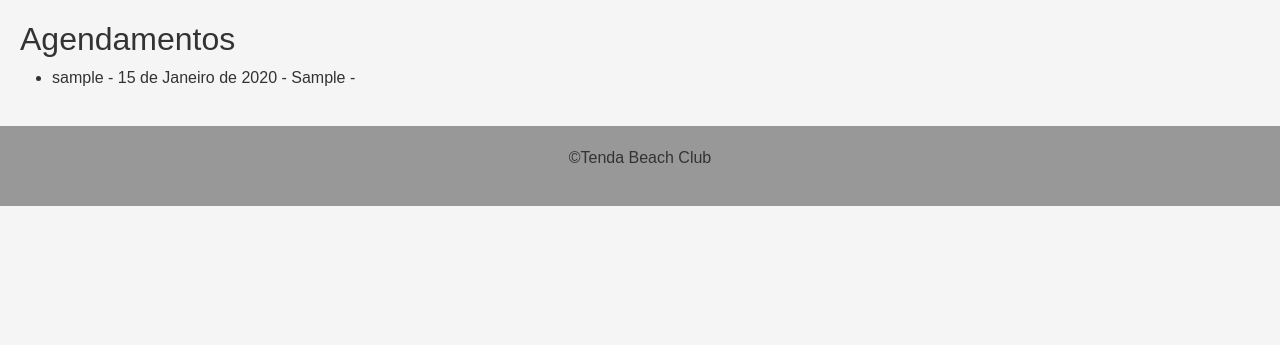
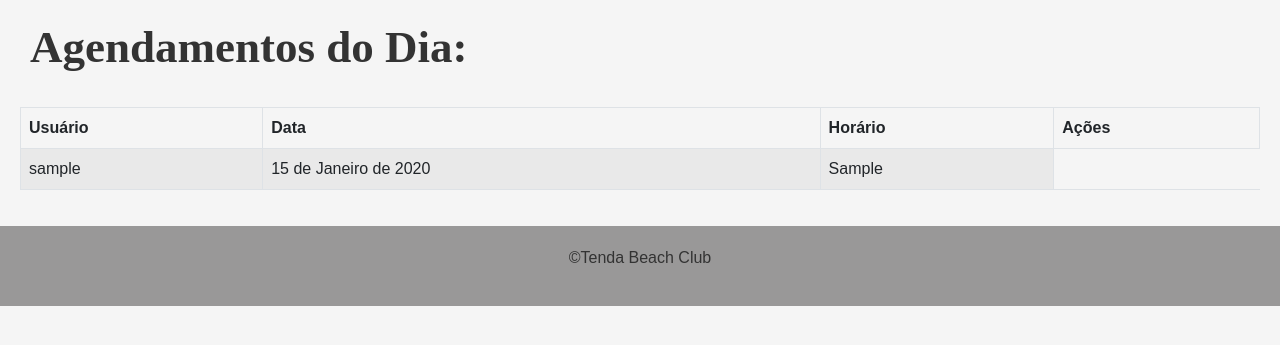
Before and after one commit to Lucas-Espindola-dev/tenda_fitness, a Django app: template schedules/templates/schedules/appointments_list.html in a window 1280 px wide. Shown: the part 50-395 px from the top of the page. Run offline with Django 5.2, Linux system fonts and the light colour scheme; the template is opened without the code that fills it: values that come from a table or form of the project are taken from there, others are empty; tables that the repository leaves empty hold one stand-in row (values such as "Sample post").

Commit message:
Rewriting the appointments list of the day using a table instead of a list

```diff
--- a/schedules/templates/schedules/appointments_list.html
+++ b/schedules/templates/schedules/appointments_list.html
@@ -1,10 +1,28 @@
 {% extends 'base.html' %}
 
 {% block content %}
-    <h2>Agendamentos</h2>
-    <ul>
-        {% for appointment in appointments %}
-        <li>{{ appointment.user.username }} - {{ appointment.day }} - {{ appointment.time }} - {{ appointment.sport }}</li>
-        {% endfor %}
-    </ul>
+<div class="title_user_schedules">
+    <h2>Agendamentos do Dia:</h2>
+</div>
+<div class="table-responsive">
+    <table class="table table-bordered table-striped">
+        <thead class="thead-dark">
+            <tr>
+                <th>Usuário</th>
+                <th>Data</th>
+                <th>Horário</th>
+                <th>Ações</th>
+            </tr>
+        </thead>
+        <tbody>
+            {% for appointment in appointments %}
+            <tr>
+                <td>{{ appointment.user.username }}</td>
+                <td>{{ appointment.day }}</td>
+                <td>{{ appointment.time }}</td>
+            </tr>
+            {% endfor %}
+        </tbody>
+    </table>
+</div>
 {% endblock %}
```
